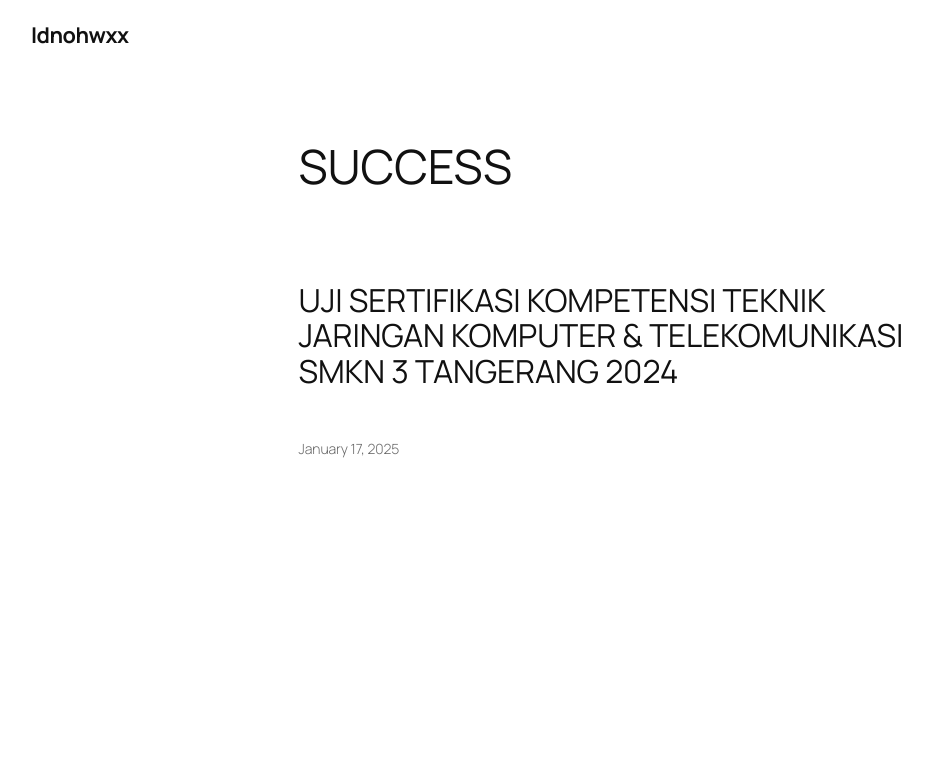
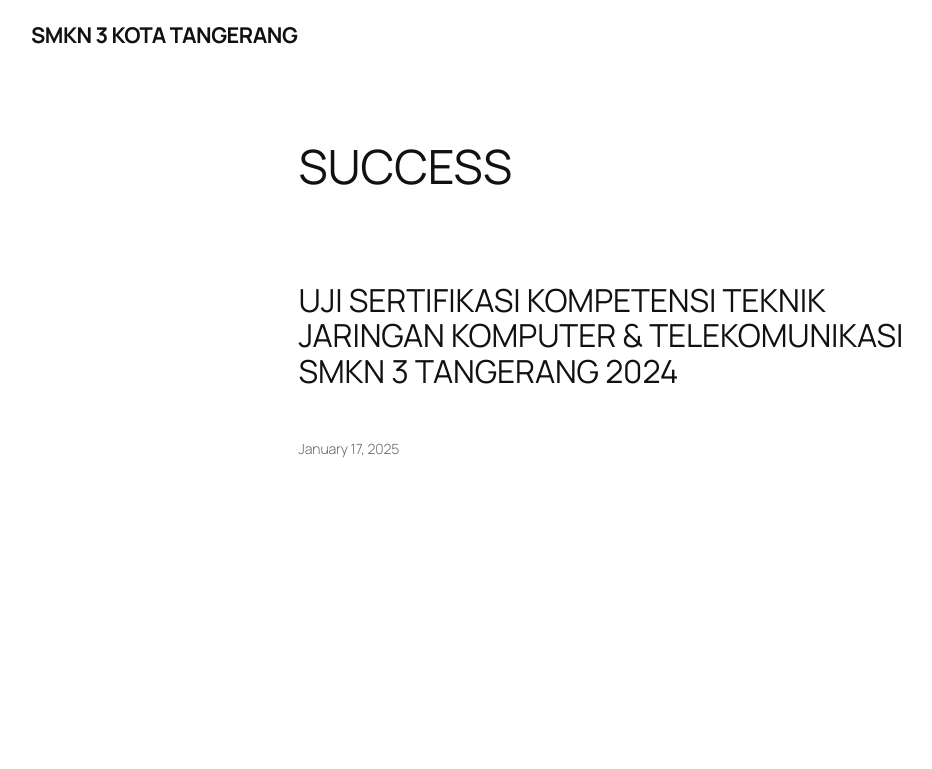
Before and after one commit to idnohwxx/ukkweb, a plain HTML site: page index.html in a window 1280 px wide. Shown: the top 769 px of the page, without its empty margins (19-951 px from the left). Drawn offline with Linux system fonts and the light colour scheme; files that its build step writes are made by us from their sources.

Commit message:
Update index.html

```diff
--- a/index.html
+++ b/index.html
@@ -107,7 +107,7 @@ window._wpemojiSettings = {"baseUrl":"https:\/\/s.w.org\/images\/core\/emoji\/15
 	<div class="wp-block-group has-global-padding is-layout-constrained wp-block-group-is-layout-constrained">
 
 		<div class="wp-block-group alignwide is-content-justification-space-between is-nowrap is-layout-flex wp-container-core-group-is-layout-2 wp-block-group-is-layout-flex" style="padding-top:var(--wp--preset--spacing--30);padding-bottom:var(--wp--preset--spacing--30)">
-			<p class="wp-block-site-title"><a target="_self" rel="home" aria-current="page">Idnohwxx</a></p>
+			<p class="wp-block-site-title"><a target="_self" rel="home" aria-current="page">SMKN 3 KOTA TANGERANG</a></p>
 
 			<div class="wp-block-group is-content-justification-right is-nowrap is-layout-flex wp-container-core-group-is-layout-1 wp-block-group-is-layout-flex">
 				<div class="wp-block-navigation__responsive-container  has-text-color has-contrast-color has-background has-base-background-color" id="modal-1" data-wp-class--has-modal-open="state.isMenuOpen" data-wp-class--is-menu-open="state.isMenuOpen" data-wp-watch="callbacks.initMenu" data-wp-on--keydown="actions.handleMenuKeydown" data-wp-on-async--focusout="actions.handleMenuFocusout" tabindex="-1">
```
